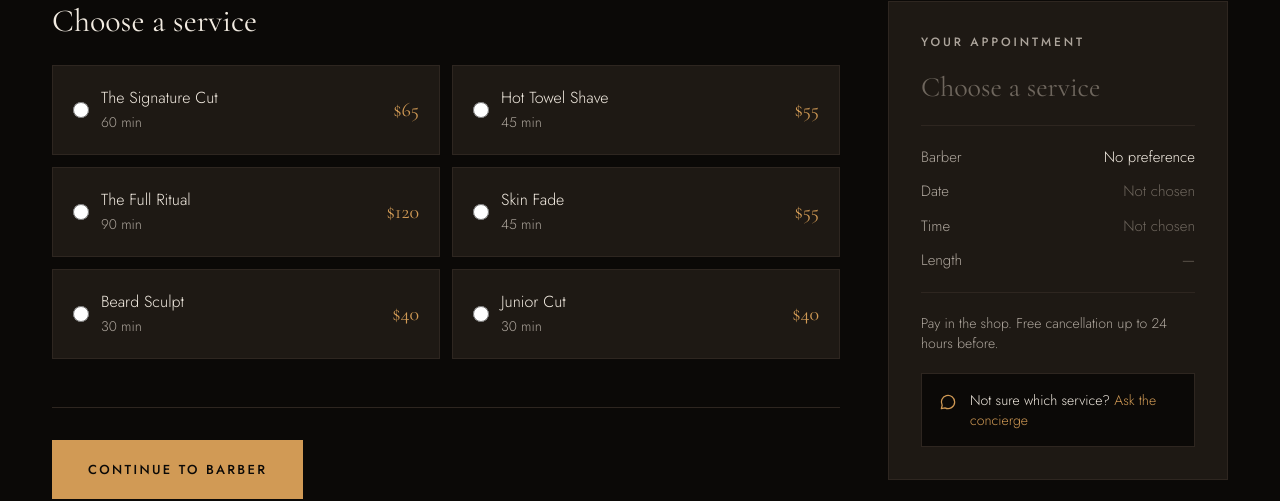
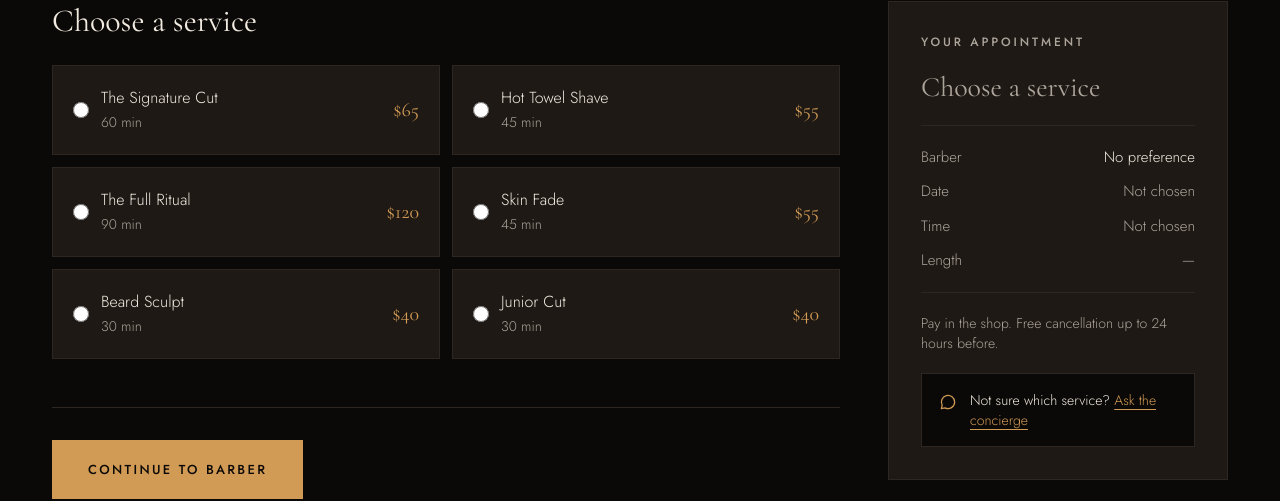
Before and after one commit to dev-rome/Sterling-Vane, a Next.js app: page /book in a window 1280 px wide. Shown: the part 447-948 px from the top of the page. Built offline with nearby package versions, Linux system fonts and the light colour scheme.

Commit message:
fix: booking summary contrast and underline inline link (#9)

```diff
--- a/src/components/booking/BookingSummary.tsx
+++ b/src/components/booking/BookingSummary.tsx
@@ -10,7 +10,7 @@ import { parseDate } from "@/lib/schedule";
 import { formatDay, formatSlot } from "@/lib/dates";
 
 function NotChosen({ children = "Not chosen" }: { children?: string }) {
-  return <span className="text-muted">{children}</span>;
+  return <span className="text-stone">{children}</span>;
 }
 
 export function BookingSummary({ className = "" }: { className?: string }) {
@@ -85,7 +85,7 @@ export function BookingSummary({ className = "" }: { className?: string }) {
           Not sure which service?{" "}
           <Link
             href="/#concierge"
-            className="text-amber underline-offset-4 hover:underline"
+            className="text-amber underline underline-offset-4 transition-colors hover:text-amber-light"
           >
             Ask the concierge
           </Link>
```
